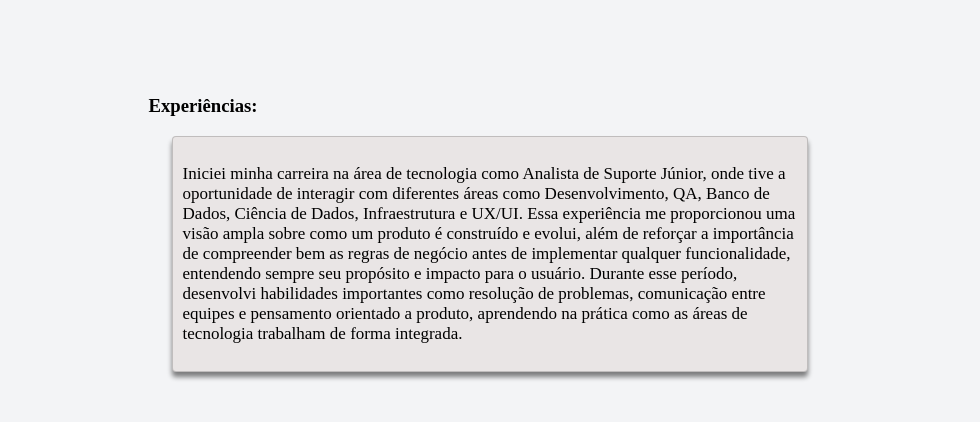
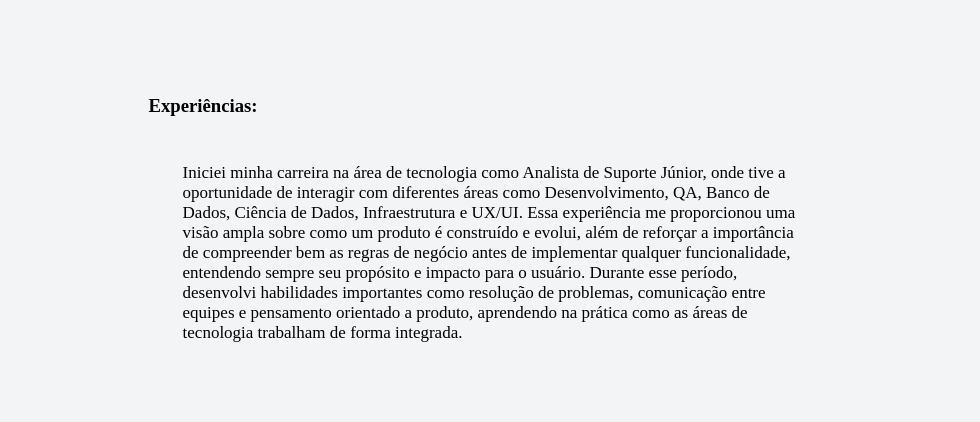
Before and after one commit to victor0710s/Portfolio, a plain HTML site: page src/index.html in a window 1280 px wide. Shown: the part 491-913 px from the top of the page, without its empty margins (150-1130 px from the left). Drawn offline with Linux system fonts and the light colour scheme.

Commit message:
style: refatorando estilização dos cards

```diff
--- a/assets/styles/main.scss
+++ b/assets/styles/main.scss
@@ -113,12 +113,8 @@ body {
 }
 
 .card {
-  border: 1px solid $border-color;
-  box-shadow: 0px 5px 5px rgba(0, 0, 0, 0.49);
   width: 400px;
   padding: 10px;
-  border-radius: 4px;
-  background-color: $bg-card-color;
   min-height: 200px
 }
 
```
Also changed, not shown: assets/styles/main.css, 1 other file.
